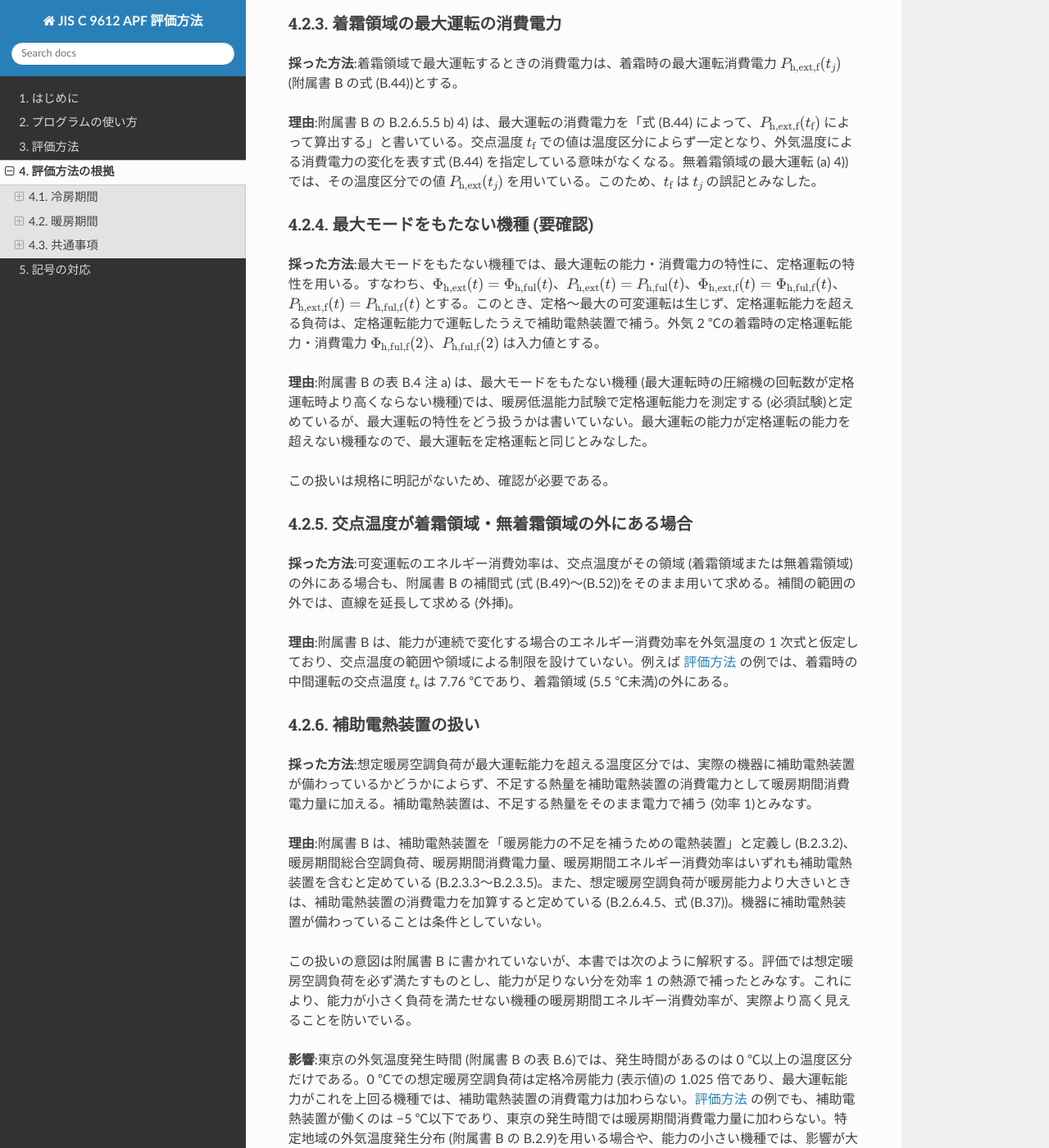
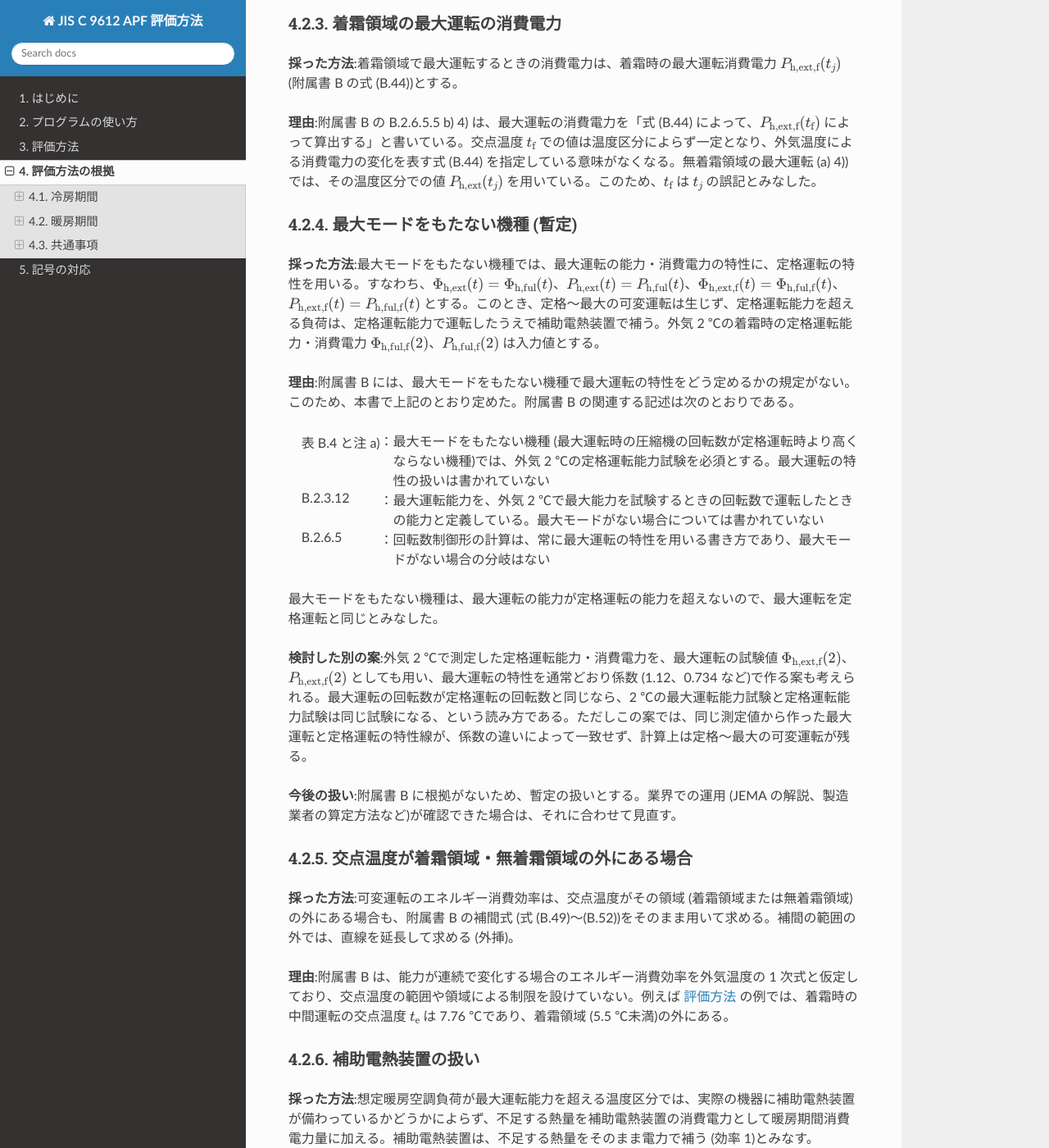
Before and after one commit to HisashiMiura/JIS_C9612, a Sphinx documentation site: the page built from docs/04_rationale.md, in a window 1280 px wide and 1400 px high, scrolled down 1666 px. Shown: the whole window at 82% size. Built offline with Sphinx 7.4.7 and the Read the Docs theme 3.1.0, drawn with Linux system fonts in a browser that asks for light colours.

Commit message:
Adopt provisional rule for units without a maximum mode
Treat the maximum-operation characteristics as equal to the rated
ones, and state in chapter 4 that Annex B has no provision for this
case, so the rule is defined by this document. Record the relevant
Annex B passages, the alternative considered, and that the rule
should be revisited if industry practice is found.

Co-Authored-By: Claude Opus 5.5 <noreply@anthropic.com>

```diff
--- a/docs/04_rationale.md
+++ b/docs/04_rationale.md
@@ -62,13 +62,28 @@
 **理由**:附属書 B の B.2.6.5.5 b) 4) は、最大運転の消費電力を「式 (B.44) によって、$P_\mathrm{h,ext,f}(t_\mathrm{f})$ によって算出する」と書いている。交点温度 $t_\mathrm{f}$ での値は温度区分によらず一定となり、外気温度による消費電力の変化を表す式 (B.44) を指定している意味がなくなる。無着霜領域の最大運転 (a) 4))では、その温度区分での値 $P_\mathrm{h,ext}(t_j)$ を用いている。このため、$t_\mathrm{f}$ は $t_j$ の誤記とみなした。
 
 (r-h-nomax)=
-### 最大モードをもたない機種 (要確認)
+### 最大モードをもたない機種 (暫定)
 
 **採った方法**:最大モードをもたない機種では、最大運転の能力・消費電力の特性に、定格運転の特性を用いる。すなわち、$\Phi_\mathrm{h,ext}(t) = \Phi_\mathrm{h,ful}(t)$、$P_\mathrm{h,ext}(t) = P_\mathrm{h,ful}(t)$、$\Phi_\mathrm{h,ext,f}(t) = \Phi_\mathrm{h,ful,f}(t)$、$P_\mathrm{h,ext,f}(t) = P_\mathrm{h,ful,f}(t)$ とする。このとき、定格〜最大の可変運転は生じず、定格運転能力を超える負荷は、定格運転能力で運転したうえで補助電熱装置で補う。外気 2 ℃の着霜時の定格運転能力・消費電力 $\Phi_\mathrm{h,ful,f}(2)$、$P_\mathrm{h,ful,f}(2)$ は入力値とする。
 
-**理由**:附属書 B の表 B.4 注 a) は、最大モードをもたない機種 (最大運転時の圧縮機の回転数が定格運転時より高くならない機種)では、暖房低温能力試験で定格運転能力を測定する (必須試験)と定めているが、最大運転の特性をどう扱うかは書いていない。最大運転の能力が定格運転の能力を超えない機種なので、最大運転を定格運転と同じとみなした。
+**理由**:附属書 B には、最大モードをもたない機種で最大運転の特性をどう定めるかの規定がない。このため、本書で上記のとおり定めた。附属書 B の関連する記述は次のとおりである。
 
-この扱いは規格に明記がないため、確認が必要である。
+:::{container} symbols
+表 B.4 と注 a)
+: 最大モードをもたない機種 (最大運転時の圧縮機の回転数が定格運転時より高くならない機種)では、外気 2 ℃の定格運転能力試験を必須とする。最大運転の特性の扱いは書かれていない
+
+B.2.3.12
+: 最大運転能力を、外気 2 ℃で最大能力を試験するときの回転数で運転したときの能力と定義している。最大モードがない場合については書かれていない
+
+B.2.6.5
+: 回転数制御形の計算は、常に最大運転の特性を用いる書き方であり、最大モードがない場合の分岐はない
+:::
+
+最大モードをもたない機種は、最大運転の能力が定格運転の能力を超えないので、最大運転を定格運転と同じとみなした。
+
+**検討した別の案**:外気 2 ℃で測定した定格運転能力・消費電力を、最大運転の試験値 $\Phi_\mathrm{h,ext,f}(2)$、$P_\mathrm{h,ext,f}(2)$ としても用い、最大運転の特性を通常どおり係数 (1.12、0.734 など)で作る案も考えられる。最大運転の回転数が定格運転の回転数と同じなら、2 ℃の最大運転能力試験と定格運転能力試験は同じ試験になる、という読み方である。ただしこの案では、同じ測定値から作った最大運転と定格運転の特性線が、係数の違いによって一致せず、計算上は定格〜最大の可変運転が残る。
+
+**今後の扱い**:附属書 B に根拠がないため、暫定の扱いとする。業界での運用 (JEMA の解説、製造業者の算定方法など)が確認できた場合は、それに合わせて見直す。
 
 (r-h-extrap)=
 ### 交点温度が着霜領域・無着霜領域の外にある場合
```
Also changed, not shown: DESIGN.md (+2 -2 lines), HANDOFF.md (+4 -2 lines).
